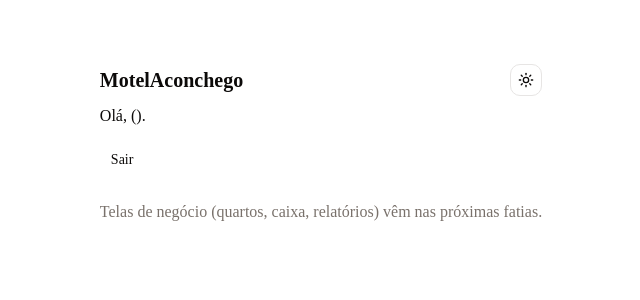
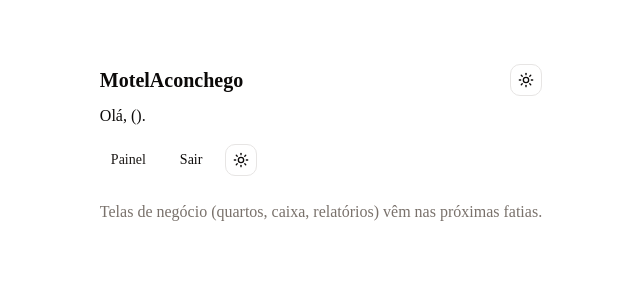
Before and after one commit to xophantom/motel-aconchego, a Next.js app: page / in a window 1280 px wide. Shown: the top 300 px of the page, without its empty margins (319-959 px from the left). Built offline with nearby package versions, Linux system fonts and the light colour scheme; no server answers.

Commit message:
feat(home): nav to painel, tarifas, funcionários

```diff
--- a/src/app/page.tsx
+++ b/src/app/page.tsx
@@ -11,15 +11,14 @@ async function HomeContent() {
   return (
     <>
       <p className="mt-2">Olá, {me?.name} ({me?.role}).</p>
-      <nav className="mt-4 flex gap-4 items-center">
-        {me?.role === 'manager' && (
-          <Button asChild variant="link" className="px-0">
-            <a href="/users">Funcionários</a>
-          </Button>
-        )}
+      <nav className="mt-4 flex flex-wrap items-center gap-3">
+        <Button asChild variant="link"><a href="/quartos">Painel</a></Button>
+        {me?.role === 'manager' && <Button asChild variant="link"><a href="/tarifas">Tarifas</a></Button>}
+        {me?.role === 'manager' && <Button asChild variant="link"><a href="/users">Funcionários</a></Button>}
         <form action={async () => { 'use server'; await signOut({ redirectTo: '/login' }) }}>
-          <Button type="submit" variant="ghost">Sair</Button>
+          <Button variant="ghost">Sair</Button>
         </form>
+        <ModeToggle />
       </nav>
     </>
   )
```
